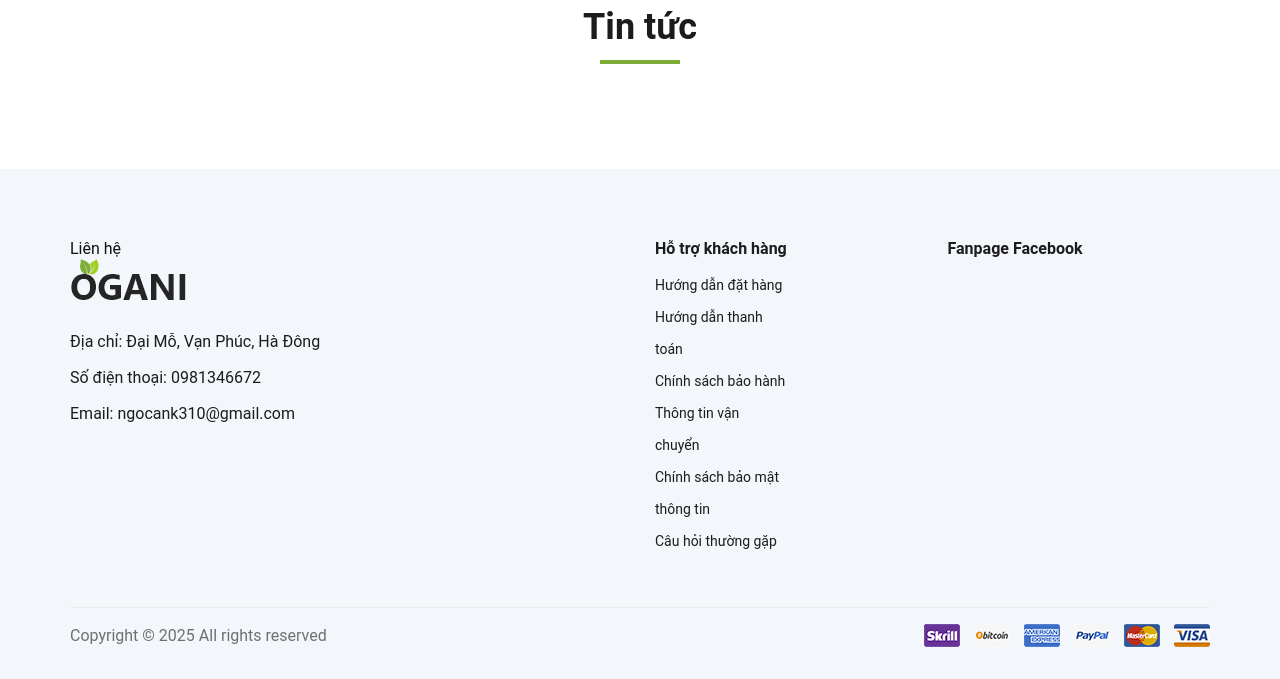
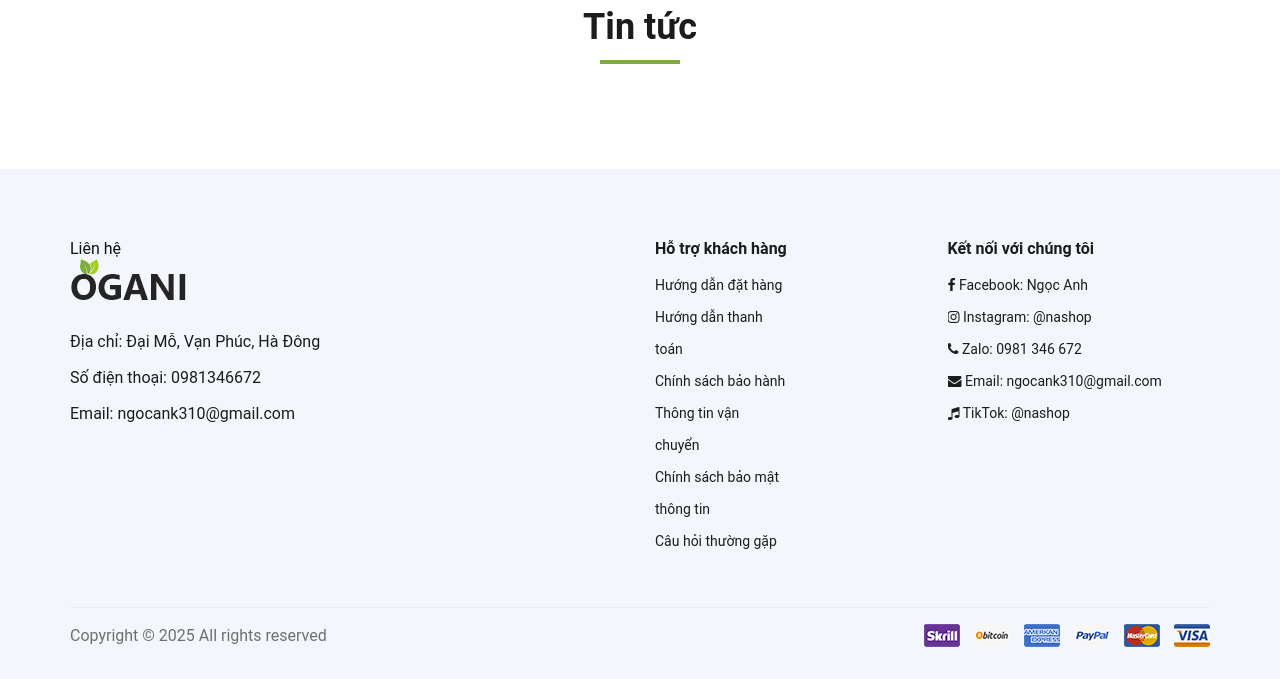
Before and after one commit to ngcanh310/PHP-Web, a PHP site: page / in a window 1280 px wide. Shown: the part 981-1660 px from the top of the page. Run offline with PHP 8.4, Linux system fonts and the light colour scheme; data that the repository does not hold is empty.

Commit message:
fix fontend and manage user

```diff
--- a/components/footer.php
+++ b/components/footer.php
@@ -38,9 +38,21 @@
             </div>
             <div class="col-lg-3 col-md-4">
                 <div class="footer__widget">
-                    <h6>Fanpage Facebook</h6>
+                    <h6>Kết nối với chúng tôi</h6>
+                    <ul style="width: 100%;">
+                        <li><a href="https://www.facebook.com/ngocank310" target="_blank">
+                                <i class="fa fa-facebook"></i> Facebook: Ngọc Anh</a></li>
+                        <li><a href="https://www.instagram.com/yourshop" target="_blank">
+                                <i class="fa fa-instagram"></i> Instagram: @nashop</a></li>
+                        <li><a href="https://zalo.me/0981346672" target="_blank">
+                                <i class="fa fa-phone"></i> Zalo: 0981 346 672</a></li>
+                        <li><a href="mailto:ngocank310@gmail.com" target="_blank">
+                                <i class="fa fa-envelope"></i> Email: ngocank310@gmail.com</a></li>
+                        <li><a href="https://www.tiktok.com/@yourshop" target="_blank">
+                                <i class="fa fa-music"></i> TikTok: @nashop</a></li>
+                    </ul>
+                </div>
 
-                </div>
             </div>
         </div>
         <div class="row">
--- a/quantri/includes/sidebar.php
+++ b/quantri/includes/sidebar.php
@@ -35,13 +35,13 @@
   <!-- Nav Item - Dashboard -->
   <li class="nav-item">
     <a class="nav-link " href="#" data-toggle="collapse" data-target="#xx" aria-expanded="true" aria-controls="aa">
-      <i class="fas fa-day"></i>
+      <i class="fas fa-calendar-day"></i>
       <span>Người dùng</span>
     </a>
     <div id="xx" class="collapse" aria-labelledby="headingTwo" data-parent="#accordionSidebar">
       <div class="bg-white py-2 collapse-inner rounded">
         <h6 class="collapse-header">Các chức năng:</h6>
-        <a class="collapse-item" href="./listusers.php">Người dùng</a>
+        <a class="collapse-item" href="./listusers.php">Liệt kê</a>
       </div>
     </div>
   </li>
--- a/quantri/listusers.php
+++ b/quantri/listusers.php
@@ -4,7 +4,7 @@ require('includes/header.php');
 
 <div class="card shadow mb-4">
     <div class="card-header py-3">
-        <h6 class="m-0 font-weight-bold text-primary">Sản phẩm</h6>
+        <h6 class="m-0 font-weight-bold text-primary">Người dùng</h6>
     </div>
     <div class="card-body">
         <div class="table-responsive">
```
Also changed, not shown: quantri/thongketheoid.php (+36 -48 lines).
